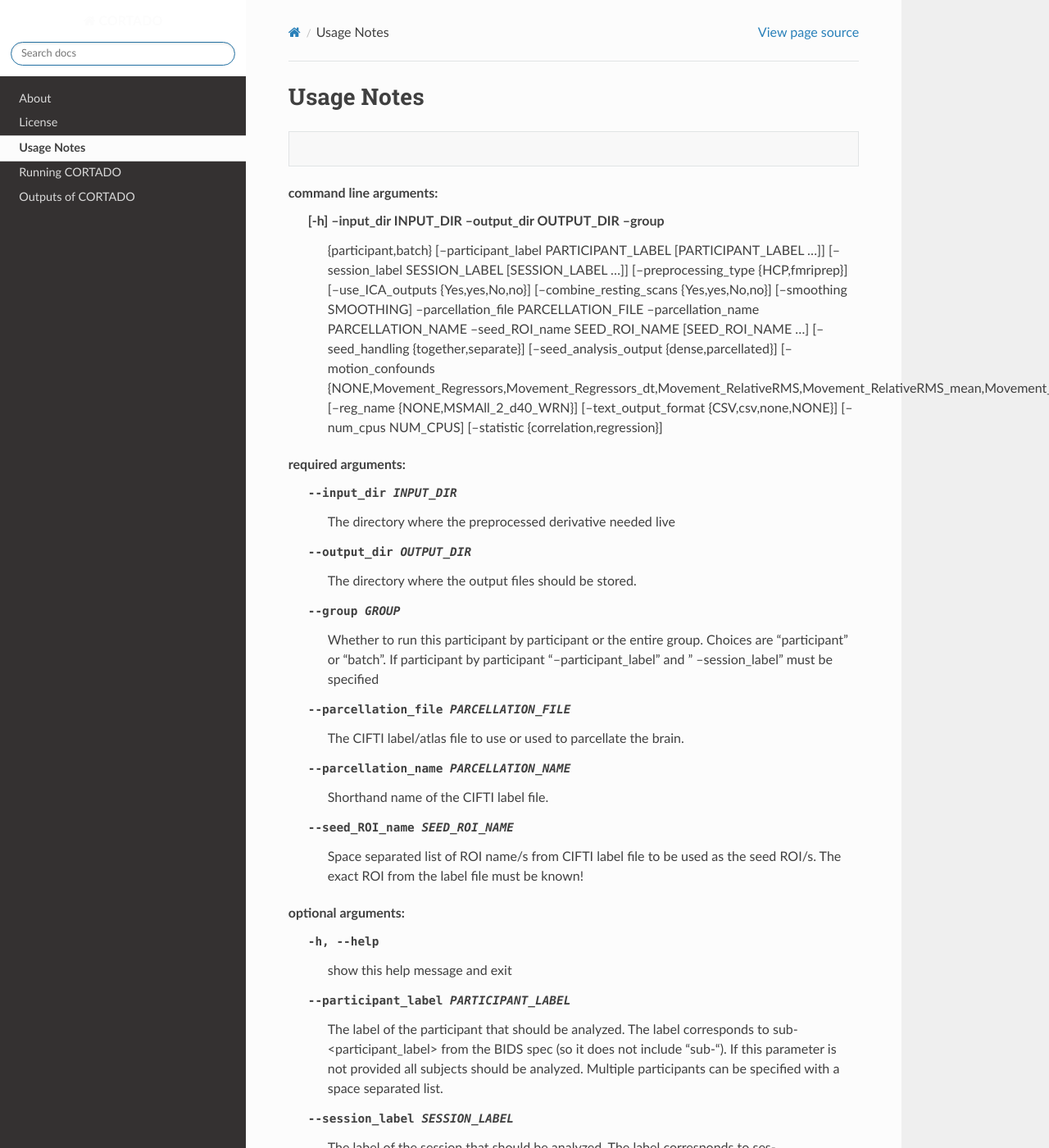
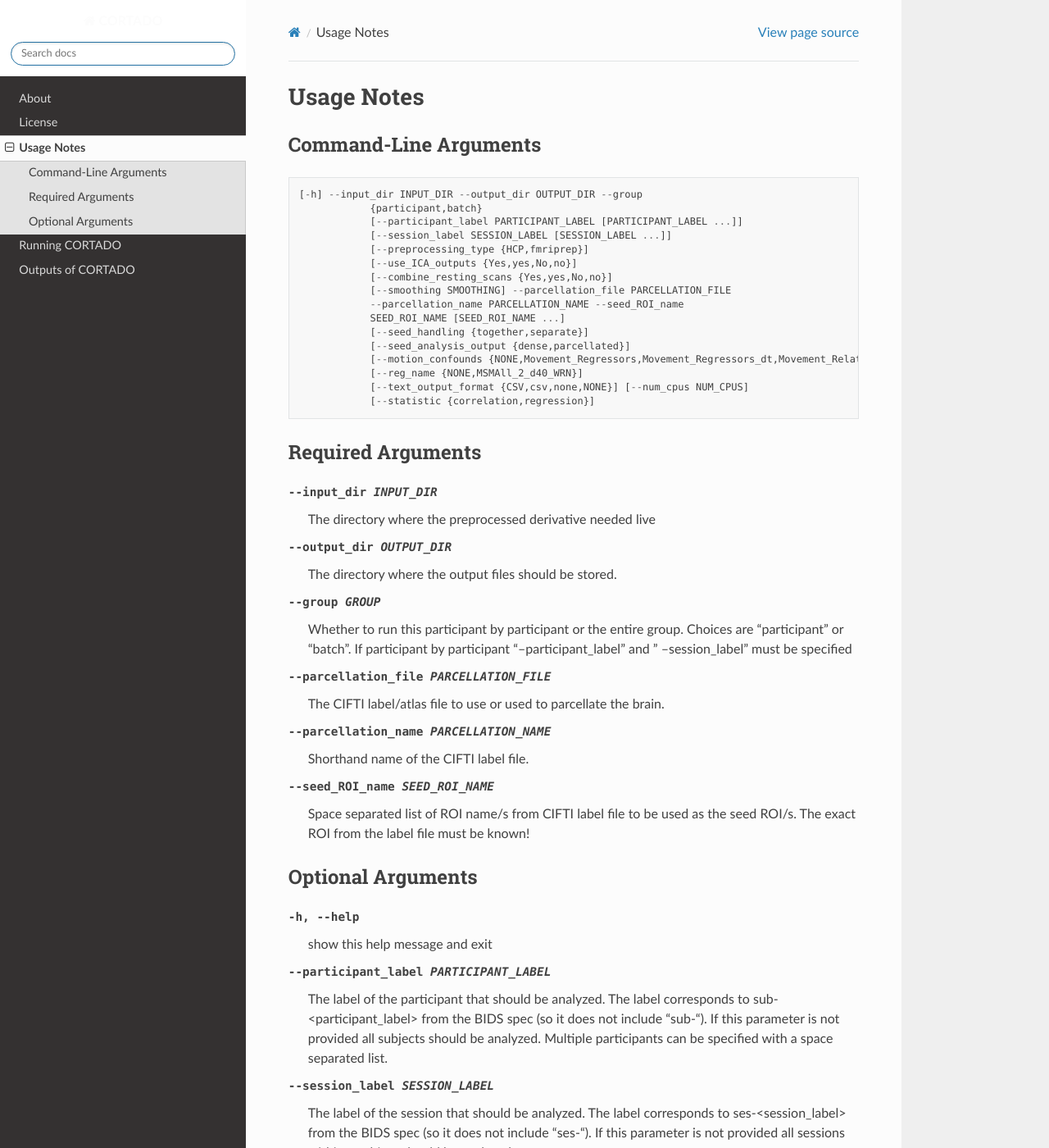
Before and after one commit to tjhendrickson/CORTADO, a Sphinx documentation site: the page built from docs/source/usage.rst, in a window 1280 px wide and 1400 px high. Shown: the whole window at 82% size. Built offline with Sphinx 7.4.7 and the Read the Docs theme 2.0.0, drawn with Linux system fonts in a browser that asks for light colours.

```diff
--- a/docs/source/usage.rst
+++ b/docs/source/usage.rst
@@ -1,9 +1,10 @@
 Usage Notes
 ===========
 
+Command-Line Arguments
+----------------------
 .. code-block:: python
 
-command line arguments:
   [-h] --input_dir INPUT_DIR --output_dir OUTPUT_DIR --group
               {participant,batch}
               [--participant_label PARTICIPANT_LABEL [PARTICIPANT_LABEL ...]]
@@ -21,97 +22,99 @@ command line arguments:
               [--text_output_format {CSV,csv,none,NONE}] [--num_cpus NUM_CPUS]
               [--statistic {correlation,regression}]
 
-required arguments:
-  --input_dir INPUT_DIR
-                        The directory where the preprocessed derivative needed
-                        live
-  --output_dir OUTPUT_DIR
-                        The directory where the output files should be stored.
-  --group GROUP
-                        Whether to run this participant by participant or the
-                        entire group. Choices are "participant" or "batch". If
-                        participant by participant "--participant_label" and "
-                        --session_label" must be specified
-  --parcellation_file PARCELLATION_FILE
-                        The CIFTI label/atlas file to use or used to
-                        parcellate the brain.
-  --parcellation_name PARCELLATION_NAME
-                        Shorthand name of the CIFTI label file.
-  --seed_ROI_name SEED_ROI_NAME
-                        Space separated list of ROI name/s from CIFTI label
-                        file to be used as the seed ROI/s. The exact ROI from
-                        the label file must be known!
+Required Arguments
+------------------
+--input_dir INPUT_DIR
+                The directory where the preprocessed derivative needed
+                live
+--output_dir OUTPUT_DIR
+                The directory where the output files should be stored.
+--group GROUP
+                Whether to run this participant by participant or the
+                entire group. Choices are "participant" or "batch". If
+                participant by participant "--participant_label" and "
+                --session_label" must be specified
+--parcellation_file PARCELLATION_FILE
+                The CIFTI label/atlas file to use or used to
+                parcellate the brain.
+--parcellation_name PARCELLATION_NAME
+                Shorthand name of the CIFTI label file.
+--seed_ROI_name SEED_ROI_NAME
+                Space separated list of ROI name/s from CIFTI label
+                file to be used as the seed ROI/s. The exact ROI from
+                the label file must be known!
 
-optional arguments:
-  -h, --help            show this help message and exit
-  --participant_label PARTICIPANT_LABEL
-                        The label of the participant that should be analyzed.
-                        The label corresponds to sub-<participant_label> from
-                        the BIDS spec (so it does not include "sub-"). If this
-                        parameter is not provided all subjects should be
-                        analyzed. Multiple participants can be specified with
-                        a space separated list.
-  --session_label SESSION_LABEL
-                        The label of the session that should be analyzed. The
-                        label corresponds to ses-<session_label> from the BIDS
-                        spec (so it does not include "ses-"). If this
-                        parameter is not provided all sessions within a
-                        subject should be analyzed.
-  --preprocessing_type PREPROCESSING_TYPE
-                        BIDS-apps preprocessing pipeline run on data. Choices
-                        include "HCP" and "fmriprep". Default: "HCP".
-  --use_ICA_outputs USE_ICA_OUTPUTS
-                        Use ICA (whether FIX or AROMA) outputs in seed
-                        analysis. Choices include "Y/yes" or "N/no". Default:
-                        "Yes".
-  --combine_resting_scans COMBINE_RESTING_SCANS
-                        If multiple of the same resting state BIDS file type
-                        exist should they be combined prior seed analysis?
-                        Choices include "Y/yes" or "N/no". Default "No".
-  --smoothing SMOOTHING
-                        What FWHM smoothing (in mm) to apply to final output,
-                        only applies to SBA with dtseries. Default: 4
-  --seed_handling SEED_HANDLING
-                        Of the ROI/s you have provided do you want to treat
-                        them as together (i.e. averaging ROIs together), or
-                        separate (run separate seed based analyses for each
-                        ROI)? Choices are "together", or "separate". Default:
-                        "separate".
-  --seed_analysis_output SEED_ANALYSIS_OUTPUT
-                        The output of the seed based analysis. Choices are
-                        "dense" (i.e. dtseries.nii) and "parcellated" (i.e.
-                        ptseries.nii)). Default: "parcellated".
-  --motion_confounds MOTION_CONFOUNDS
-                        What type of motion confounds to use, if any. Note
-                        only works in combination with "--statistic
-                        regression". Choices are "Movement_Regressors" (motion
-                        rotation angles and translations in mm),
-                        "Movement_Regressors_dt" (detrended motion rotation
-                        angles and translations in mm),
-                        "Movement_Regressors_demean" (demeaned motion rotation
-                        angles and translations in mm) "Movement_RelativeRMS"
-                        (RMS intensity difference of volume N to the reference
-                        volume), "Movement_RelativeRMS_mean" (square of RMS
-                        intensity difference of volume N to the reference
-                        volume), "Movement_AbsoluteRMS" (absolute RMS
-                        intensity difference of volume N to the reference
-                        volume, "Movement_AbsoluteRMS_mean" (square of
-                        absolute RMS intensity difference of volume N to the
-                        reference volume), "dvars" ( RMS intensity difference
-                        of volume N to volume N+1 (see Power et al,
-                        NeuroImage, 59(3), 2012)), "fd" ( frame displacement
-                        (average of rotation and translation parameter
-                        differences - using weighted scaling, as in Power et
-                        al.))
-  --reg_name REG_NAME
-                        What type of registration do you want to use? Choices
-                        are "MSMAll_2_d40_WRN" and "NONE". Default:
-                        "MSMAll_2_d40_WRN".
-  --text_output_format TEXT_OUTPUT_FORMAT
-                        What format should the text output be in? Choices are
-                        "CSV" or "NONE". Default: "CSV".
-  --num_cpus NUM_CPUS   How many concurrent CPUs to use. Default: "1".
-  --statistic STATISTIC
-                        Strategy to calculate functional connectivity. Choices
-                        are "correlation", and "regression" Default:
-                        "correlation"
+Optional Arguments
+------------------
+-h, --help            show this help message and exit
+--participant_label PARTICIPANT_LABEL
+                The label of the participant that should be analyzed.
+                The label corresponds to sub-<participant_label> from
+                the BIDS spec (so it does not include "sub-"). If this
+                parameter is not provided all subjects should be
+                analyzed. Multiple participants can be specified with
+                a space separated list.
+--session_label SESSION_LABEL
+                The label of the session that should be analyzed. The
+                label corresponds to ses-<session_label> from the BIDS
+                spec (so it does not include "ses-"). If this
+                parameter is not provided all sessions within a
+                subject should be analyzed.
+--preprocessing_type PREPROCESSING_TYPE
+                BIDS-apps preprocessing pipeline run on data. Choices
+                include "HCP" and "fmriprep". Default: "HCP".
+--use_ICA_outputs USE_ICA_OUTPUTS
+                Use ICA (whether FIX or AROMA) outputs in seed
+                analysis. Choices include "Y/yes" or "N/no". Default:
+                "Yes".
+--combine_resting_scans COMBINE_RESTING_SCANS
+                If multiple of the same resting state BIDS file type
+                exist should they be combined prior seed analysis?
+                Choices include "Y/yes" or "N/no". Default "No".
+--smoothing SMOOTHING
+                What FWHM smoothing (in mm) to apply to final output,
+                only applies to SBA with dtseries. Default: 4
+--seed_handling SEED_HANDLING
+                Of the ROI/s you have provided do you want to treat
+                them as together (i.e. averaging ROIs together), or
+                separate (run separate seed based analyses for each
+                ROI)? Choices are "together", or "separate". Default:
+                "separate".
+--seed_analysis_output SEED_ANALYSIS_OUTPUT
+                The output of the seed based analysis. Choices are
+                "dense" (i.e. dtseries.nii) and "parcellated" (i.e.
+                ptseries.nii)). Default: "parcellated".
+--motion_confounds MOTION_CONFOUNDS
+                What type of motion confounds to use, if any. Note
+                only works in combination with "--statistic
+                regression". Choices are "Movement_Regressors" (motion
+                rotation angles and translations in mm),
+                "Movement_Regressors_dt" (detrended motion rotation
+                angles and translations in mm),
+                "Movement_Regressors_demean" (demeaned motion rotation
+                angles and translations in mm) "Movement_RelativeRMS"
+                (RMS intensity difference of volume N to the reference
+                volume), "Movement_RelativeRMS_mean" (square of RMS
+                intensity difference of volume N to the reference
+                volume), "Movement_AbsoluteRMS" (absolute RMS
+                intensity difference of volume N to the reference
+                volume, "Movement_AbsoluteRMS_mean" (square of
+                absolute RMS intensity difference of volume N to the
+                reference volume), "dvars" ( RMS intensity difference
+                of volume N to volume N+1 (see Power et al,
+                NeuroImage, 59(3), 2012)), "fd" ( frame displacement
+                (average of rotation and translation parameter
+                differences - using weighted scaling, as in Power et
+                al.))
+--reg_name REG_NAME
+                What type of registration do you want to use? Choices
+                are "MSMAll_2_d40_WRN" and "NONE". Default:
+                "MSMAll_2_d40_WRN".
+--text_output_format TEXT_OUTPUT_FORMAT
+                What format should the text output be in? Choices are
+                "CSV" or "NONE". Default: "CSV".
+--num_cpus NUM_CPUS   How many concurrent CPUs to use. Default: "1".
+--statistic STATISTIC
+                Strategy to calculate functional connectivity. Choices
+                are "correlation", and "regression" Default:
+                "correlation"
```
Also changed, not shown: docs/source/outputs.rst (+10 -0 lines), docs/source/singularity.rst (+21 -8 lines), 12 other files.
